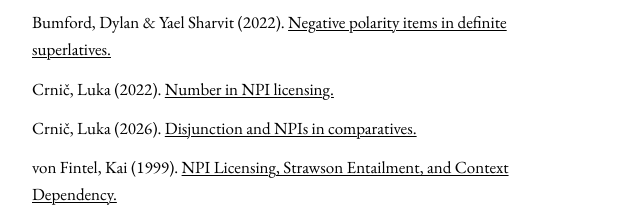
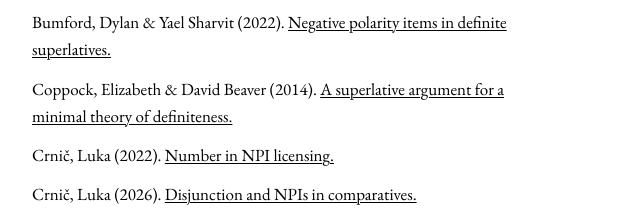
Before and after one commit to crnic/crnic.github.io, a plain HTML site: page gottingen/index.html in a window 1280 px wide. Shown: the part 580-797 px from the top of the page, 128-755 px from the left. Drawn offline with nearby package versions, Linux system fonts and the light colour scheme.

Commit message:
Add files via upload

```diff
--- a/gottingen/index.html
+++ b/gottingen/index.html
@@ -224,6 +224,11 @@
             <a href="https://direct.mit.edu/ling/article-abstract/53/2/255/97456" target="_blank" rel="noopener noreferrer">Negative polarity items in definite superlatives.</a>
           </li>
 
+          <li>
+            Coppock, Elizabeth & David Beaver (2014).
+            <a href="https://journals.linguisticsociety.org/proceedings/index.php/SALT/article/view/24.177/2151" target="_blank" rel="noopener noreferrer">A superlative argument for a minimal theory of definiteness.</a>
+          </li>
+
 
           <li>
             Crnič, Luka (2022).
```
